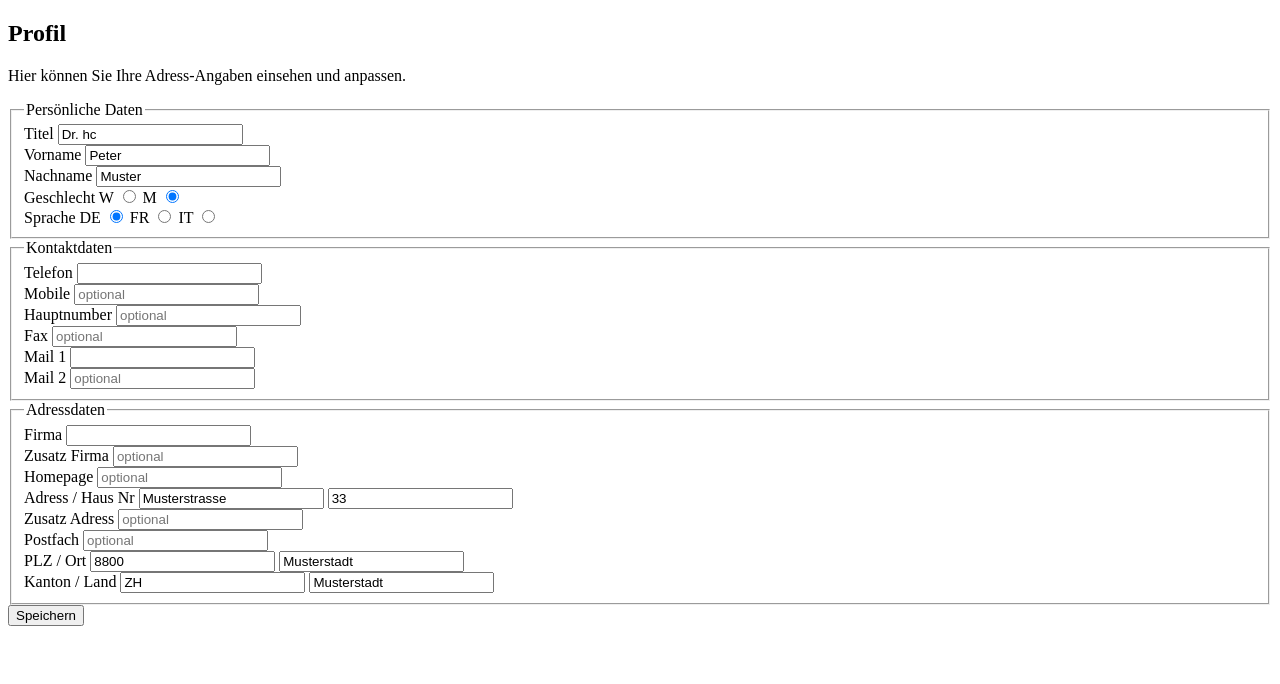
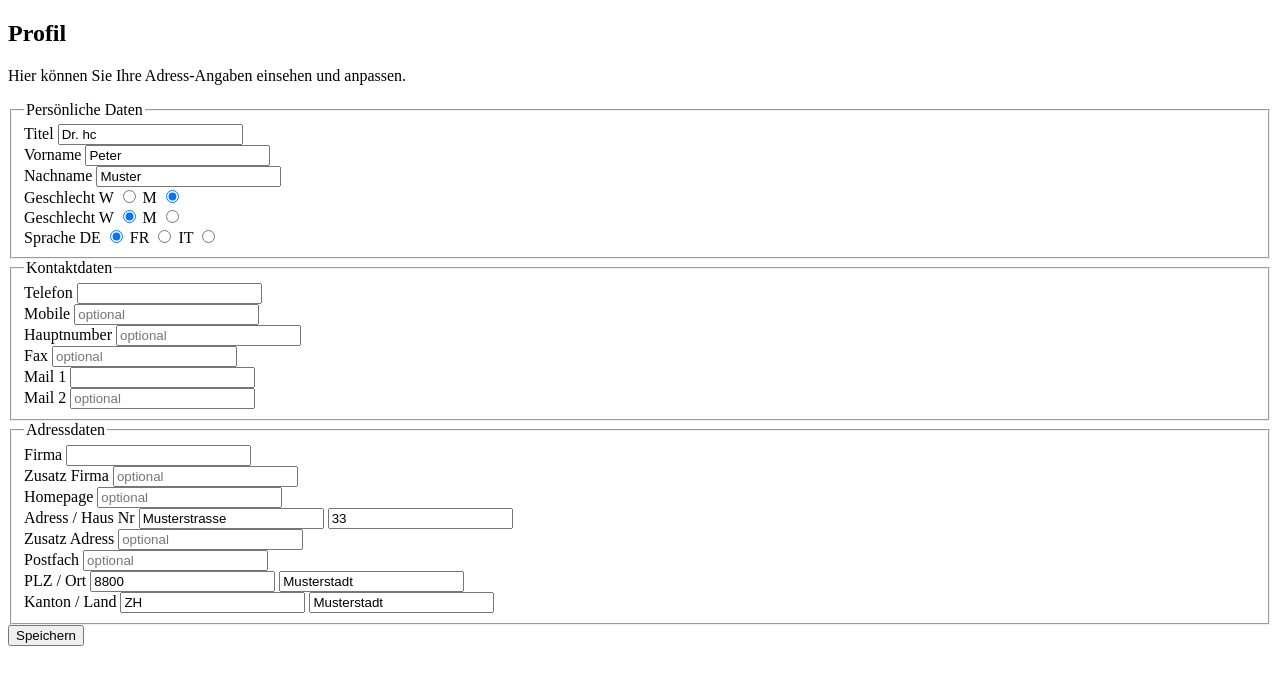
Before and after one commit to Elena-Sea/poco-olena, a plain HTML site: page index.html in a window 1280 px wide. Drawn offline with Linux system fonts and the light colour scheme.

Commit message:
fix input submit

```diff
--- a/index.html
+++ b/index.html
@@ -24,16 +24,21 @@
                 <input type="text" name="name" id="name" value="Peter"><br>
 
                 <label for="surname">Nachname</label>
-                <input type="text" name="surname" id="surname" value="Muster"><br>
+                <input type="text" name="surname" id="surname" value="Muster">
 
                 <div>
                     <span>Geschlecht</span>
                     <label for="female">W</label>
                     <input type="radio" name="f-m" id="female">
                     <label for="male">M</label>
-                    <input type="radio" name="f-m" id="male" checked><br>
+                    <input type="radio" name="f-m" id="male" checked>
                 </div>
 
+                <label for="f-m2">Geschlecht</label>
+                <label for="female2">W</label>
+                <input type="radio" name="f-m2" id="female2" checked>
+                <label for="male2">M</label>
+                <input type="radio" name="f-m2" id="male2" >
                 <div>
                     <span>Sprache</span>
                     <label for="sprache-de">DE</label>
@@ -41,9 +46,10 @@
                     <label for="sprache-fr">FR</label>
                     <input type="radio" name="sprache" id="sprache-fr">
                     <label for="sprache-it">IT</label>
-                    <input type="radio" name="sprache" id="sprache-it"><br>
+                    <input type="radio" name="sprache" id="sprache-it">
                 </div>
             </fieldset>
+
             <fieldset>
                 <legend>Kontaktdaten</legend>
                 <label for="telefon">Telefon</label>
@@ -62,8 +68,9 @@
                 <input type="email" name="mail-1" id="mail-1"><br>
 
                 <label for="mail-2">Mail 2</label>
-                <input type="email" name="mail-2" id="mail-2" placeholder="optional"><br>
+                <input type="email" name="mail-2" id="mail-2" placeholder="optional">
             </fieldset>
+
             <fieldset>
                 <legend>Adressdaten</legend>
                 <label for="firma">Firma</label>
@@ -91,12 +98,11 @@
 
                 <label for="kanton">Kanton / Land</label>
                 <input type="text" name="kanton" id="kanton" value="ZH">
-                <input type="text" value="Musterstadt"><br>
-
+                <input type="text" value="Musterstadt">
             </fieldset>
 
-            <button type="Submit">Speichern</button>
-            <!-- <input type="submit">Speichern<br> -->
+            <!-- <button type="Submit">Speichern</button> -->
+            <input type="submit" value="Speichern">
         </form>
     </body>
 
```
